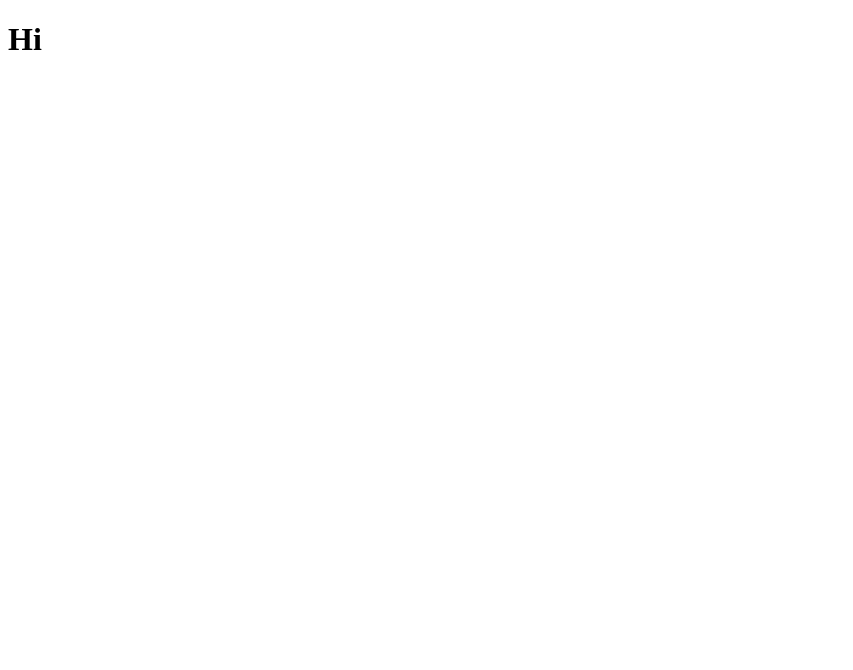
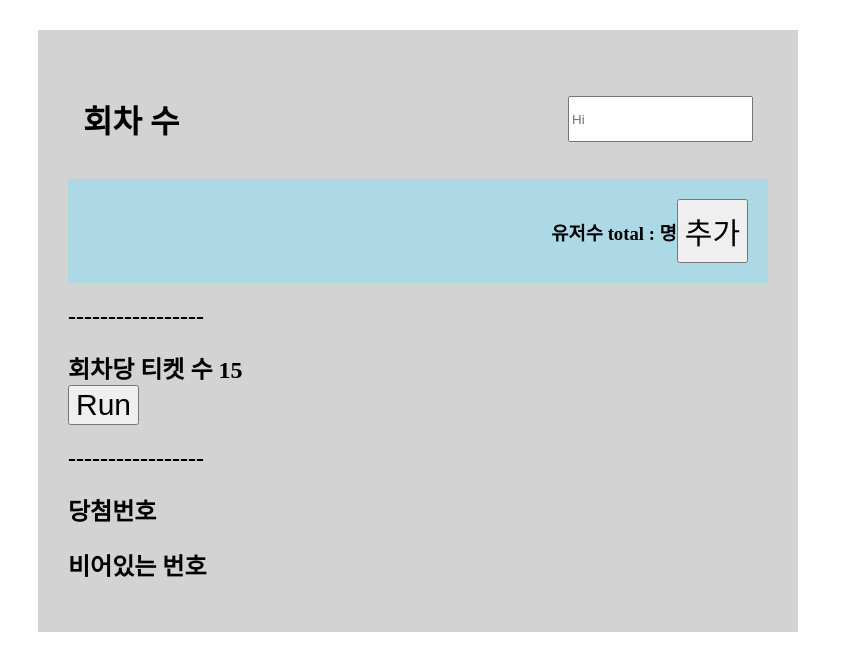
Before and after one commit to bnbnac/event, a React (Create React App) app: page / in a window 1280 px wide. Shown: the top 670 px of the page, without its empty margins (0-853 px from the left). Built offline with nearby package versions, Linux system fonts and the light colour scheme.

Commit message:
calculator made

```diff
--- a/package.json
+++ b/package.json
@@ -9,6 +9,7 @@
     "react": "^18.2.0",
     "react-dom": "^18.2.0",
     "react-scripts": "5.0.1",
+    "styled-components": "^5.3.6",
     "web-vitals": "^2.1.4"
   },
   "scripts": {
--- /dev/null
+++ b/src/Add.js
@@ -0,0 +1,27 @@
+import styled from "styled-components";
+
+const Container = styled.div`
+  display: flex;
+  justify-content: right;
+  padding: 20px;
+  background-color: lightblue;
+`;
+export const Btn = styled.button`
+  /* width: 50px; */
+  font-size: 30px;
+`;
+
+const handleOnClick = () => {
+  console.log("clicked");
+};
+
+function Add() {
+  return (
+    <Container>
+      <h3>유저수 total : 명</h3>
+      <Btn onClick={() => handleOnClick()}>추가</Btn>
+    </Container>
+  );
+}
+
+export default Add;
--- a/src/App.js
+++ b/src/App.js
@@ -1,8 +1,76 @@
+import styled from "styled-components";
+import Add, { Btn } from "./Add";
+import Form from "./Form";
+
+const Container = styled.div`
+  background-color: lightgray;
+  width: 700px;
+  margin: 30px;
+  padding: 30px;
+`;
+
 function App() {
+  const run = () => {
+    let i = 0;
+    let j = 0;
+    let m = 0;
+    let k = 0;
+    let l = 0;
+    const visited = [];
+    const user = 300000;
+    const expected = 350000;
+
+    // generate Array length with expected
+    // to check picked number
+    while (i < expected) {
+      visited.push(0);
+      i += 1;
+    }
+
+    while (j < user) {
+      k = 0;
+      l = 0;
+      const pick = [];
+
+      // j-th user pick 15 numbers without repeat
+      while (k < 15) {
+        const now = Math.round(Math.random() * expected);
+        if (!pick.includes(now)) {
+          pick.push(now);
+          k += 1;
+        }
+      }
+      // j-th user visit his picked number
+      while (l < 15) {
+        visited[pick[l]] = 1;
+        l += 1;
+      }
+      j += 1;
+    }
+    // console unvisited idx
+    console.log("unvisitied");
+    while (m < expected) {
+      if (visited[m] === 0) {
+        // avoid zero
+        console.log(m + 1);
+      }
+      m += 1;
+    }
+  };
+
   return (
-    <div>
-      <h1>Hi</h1>
-    </div>
+    <Container>
+      <Form title={"회차 수"} />
+      <Add />
+      <h2>-----------------</h2>
+      <h2>
+        <div>회차당 티켓 수 15</div>
+        <Btn onClick={() => run()}>Run</Btn>
+      </h2>
+      <h2>-----------------</h2>
+      <h2>당첨번호</h2>
+      <h2>비어있는 번호</h2>
+    </Container>
   );
 }
 
--- /dev/null
+++ b/src/Form.js
@@ -0,0 +1,23 @@
+import styled from "styled-components";
+
+const Container = styled.div`
+  display: flex;
+  padding: 15px;
+  justify-content: space-between;
+  align-items: center;
+`;
+const Input = styled.input`
+  color: black;
+  height: 40px;
+`;
+
+function Form({ title }) {
+  return (
+    <Container>
+      <h1>{title}</h1>
+      <Input placeholder="Hi" onChange={(e) => console.log(e.target.value)} />
+    </Container>
+  );
+}
+
+export default Form;
```
Also changed, not shown: 1 other file (tests, documents, lock files or other folders).
